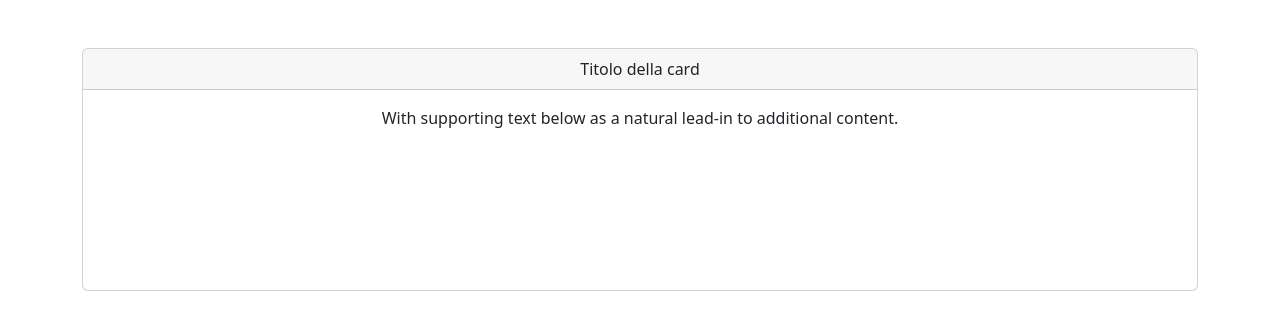
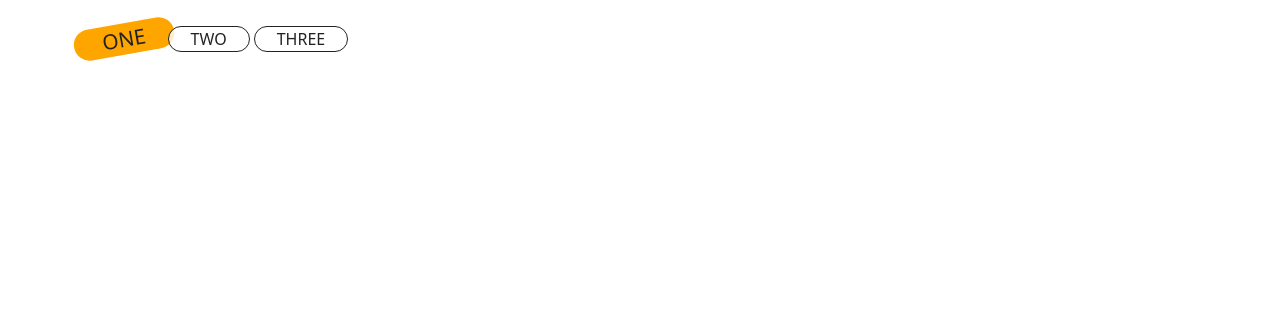
Before and after one commit to frame88/recap.2, an Angular app: page / in a window 1280 px wide. Shown: the top 330 px of the page. Built offline with nearby package versions, Linux system fonts and the light colour scheme.

Commit message:
2° esercizio del capitolo Animated

```diff
--- a/src/app/app.component.ts
+++ b/src/app/app.component.ts
@@ -1,39 +1,17 @@
 // Animated Collapsable Panel: trigger, style, state e animate
-import { Component, OnInit } from '@angular/core';
-import { state, style, trigger, transition, animate } from '@angular/animations';
+import { Component } from '@angular/core';
+
 @Component({
   selector: 'app-root',
-  animations: [
-    trigger('collapsable', [
-      state('opened', style ({
-        height: '200px'
-      })),
-      state('closed', style({
-        height: 0,
-        padding: 0
-      })),
-      transition('opened <=> closed', [
-        animate('0.7s cubic-bezier(0.83, 0, 0.17, 1)')
-      ])
-    ])
-  ],
   template: `
-    <div class="container-fluid">
-      <div class="container text-center mt-5">
-        <div class="card">
-          <div class="card-header" (click)="toggle()">Titolo della card</div>
-        <div class="card-body" style='overflow: hidden' [@collapsable]="state">
-          With supporting text below as a natural lead-in to additional content.
-        </div>
-        </div>
-      </div>
+    <div class="container mt-3">
+      <app-animated-button (click)="active = 'one'" [selected]="active === 'one'">ONE</app-animated-button>
+      <app-animated-button (click)="active = 'two'" [selected]="active === 'two'">TWO</app-animated-button>
+      <app-animated-button (click)="active = 'three'" [selected]="active === 'three'">THREE</app-animated-button>
     </div>
-  `
+  `,
+  styles: []
 })
 export class AppComponent {
-  state = 'opened';
-
-  toggle() {
-    this.state = this.state === 'opened' ? 'closed' : 'opened';
-  }
+  active = 'one';
 }
--- /dev/null
+++ b/src/app/components/animated-button/animated-button.component.css
@@ -0,0 +1,19 @@
+.button {
+    background-color: rgba(255, 255, 255, 0.8);
+    border: 1px solid #222;
+    color: #222;
+    padding: 0 22px;
+    text-align: center;
+    text-decoration: none;
+    display: inline-block;
+    font-size: 16px;
+    border-radius: 20px;
+    margin: 10px 2px;
+    outline: none;
+    cursor: pointer;
+}
+
+/* fix for latest Angular version */
+.button[disabled] {
+    pointer-events: none;
+}
--- /dev/null
+++ b/src/app/components/animated-button/animated-button.component.ts
@@ -0,0 +1,56 @@
+import { Component, Input, OnChanges, SimpleChanges } from '@angular/core';
+import { animate, state, style, transition, trigger } from '@angular/animations';
+
+@Component({
+  selector: 'app-animated-button',
+  animations: [
+    trigger('buttonAnimated', [
+      state('selected', style({
+        borderColor: 'white',
+        backgroundColor: 'orange',
+        transform: 'scale(1.3) rotate(-10deg)'
+      })),
+      state('over', style({
+        transform: 'scale(1.3) rotate(20deg)'
+      })),
+      state('out', style({
+        transform: 'scale(1) rotate(0)'
+      })),
+      transition('out <=> over', [
+        // https://easings.net/
+        animate('0.5s cubic-bezier(0.645, 0.045, 0.355, 1)')  // cubic
+      ]),
+      transition('* <=> selected', [
+        // https://easings.net/
+        animate('0.9s cubic-bezier(0.175, 0.885, 0.32, 1.275)') // back
+      ])
+    ])
+  ],
+  template: `
+    <button
+      class="button"
+      [disabled]="selected"
+      [@buttonAnimated]="state"
+      (mouseover)="state = 'over'"
+      (mouseout)="leaveHandler()"
+    > <ng-content></ng-content> </button>
+  `,
+  styleUrls: ['./animated-button.component.css']
+})
+export class AnimatedButtonComponent implements OnChanges {
+  @Input() selected: boolean = false;  // fix for strict mode
+  state = 'out';
+
+  ngOnChanges(changes: SimpleChanges) {
+    // UPDATE: fix per funzionare nelle ultime versioni di Angular
+    this.state = changes['selected'].currentValue ? 'selected' : 'out';
+  }
+
+  leaveHandler() {
+    // UPDATE: fix per funzionare nelle ultime versioni di Angular
+    // impostiamo lo stato ad 'out' al mouseout solo se l'elemento non è selezionato
+    if (!this.selected) {
+      this.state = 'out'
+    }
+  }
+}
```
Also changed, not shown: src/app/app.module.ts (+6 -9 lines), src/app/components/animated-button/animated-button.component.html (added), 1 other file (tests, documents, lock files or other folders).
